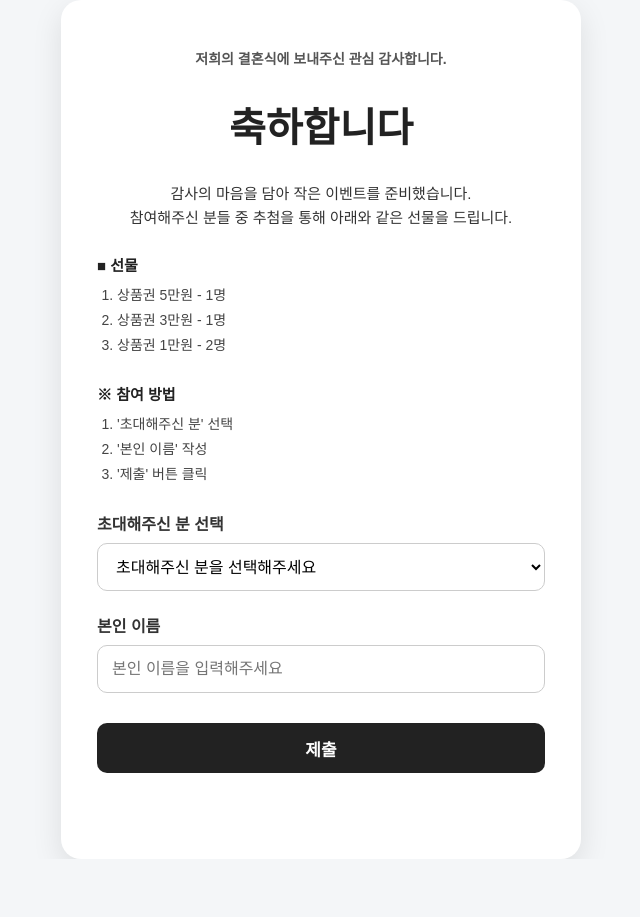
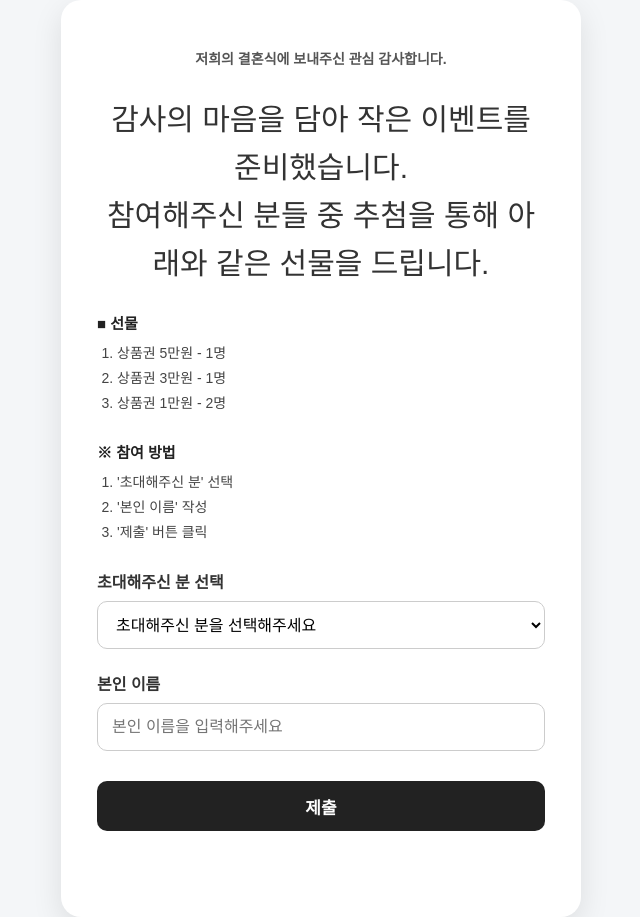
Before and after one commit to ROKMC1203/Wedding_Small-Fortune_Happiness, a plain HTML site: page index.html in a window 1280 px wide. Shown: the whole page, without its empty margins (319-959 px from the left). Before the commit the page ends 859 px from the top, so only its background shows below. Drawn offline with nearby package versions, Linux system fonts and the light colour scheme.

Commit message:
Remove 축하합니다 heading, double intro text size
Co-Authored-By: Claude Sonnet 5 <noreply@anthropic.com>

```diff
--- a/index.html
+++ b/index.html
@@ -45,7 +45,7 @@
 
     .intro {
       margin: 0 0 24px;
-      font-size: 15px;
+      font-size: 30px;
       line-height: 1.6;
       color: #333333;
       text-align: center;
@@ -146,7 +146,6 @@
 <body>
   <main class="card">
     <p class="subtitle">저희의 결혼식에 보내주신 관심 감사합니다.</p>
-    <h1>축하합니다</h1>
 
     <p class="intro">
       감사의 마음을 담아 작은 이벤트를 준비했습니다.<br>
```
